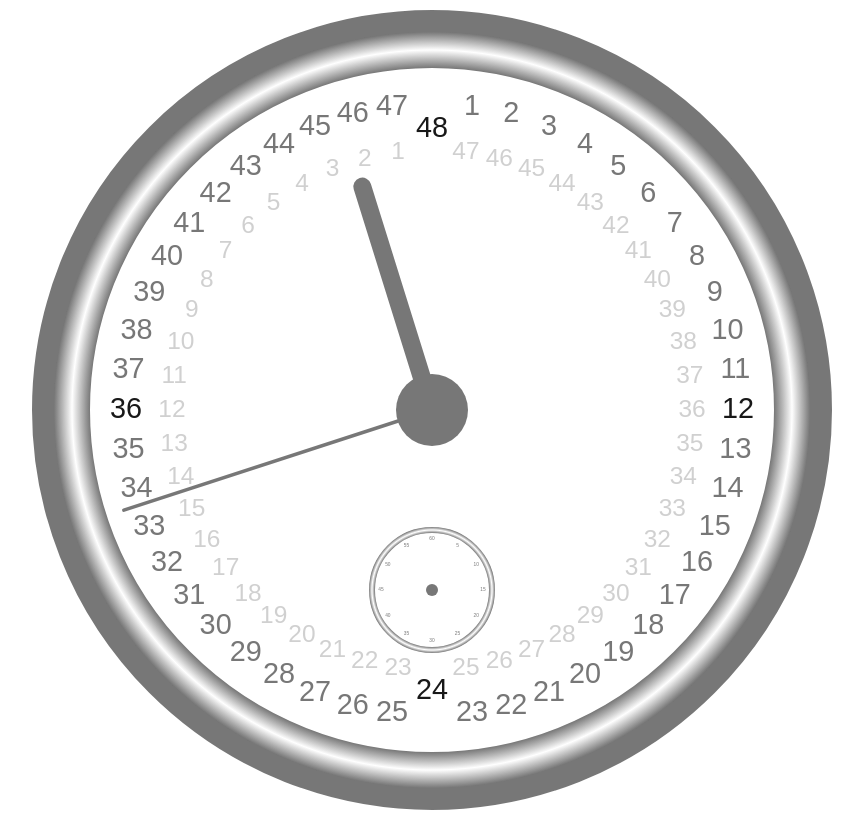
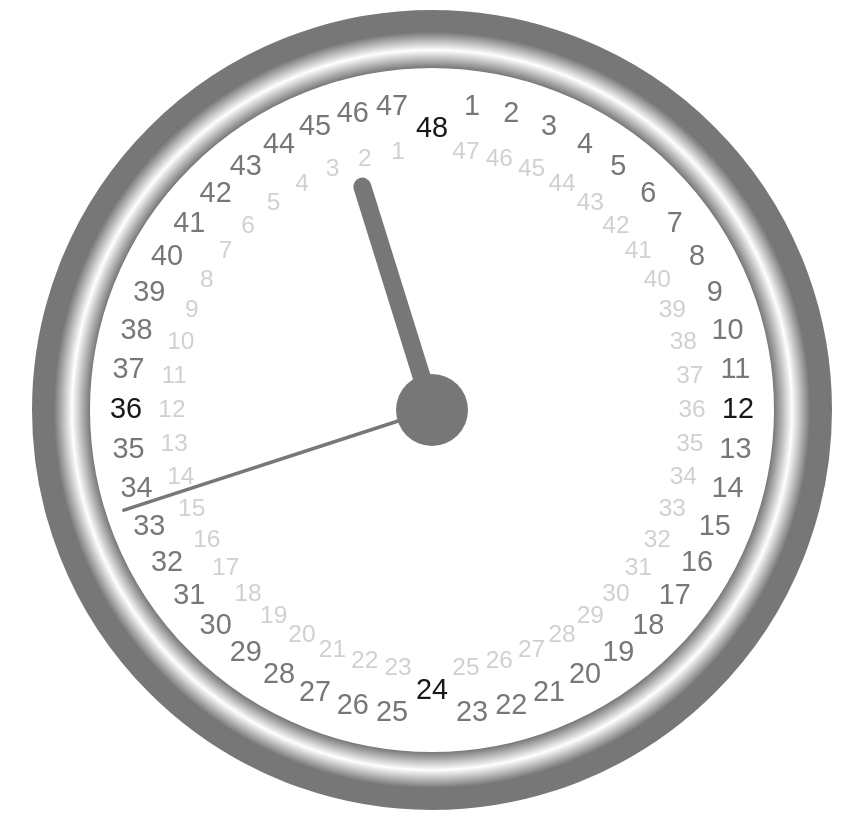
Before and after one commit to xwizard102/clock30pwa, a plain HTML site: page index.html in a window 1280 px wide. Shown: the whole page, without its empty margins (208-1071 px from the left). Drawn offline with Linux system fonts and the light colour scheme.

Commit message:
comment out seconds face

```diff
--- a/index.html
+++ b/index.html
@@ -23,7 +23,7 @@
   </body>
 
 <script src="draw.js"></script>
-<script src="seconds.js"></script>
+<!-- <script src="seconds.js"></script> -->
 
 <script>
   var canvas = document.getElementById("canvas");
@@ -39,8 +39,8 @@
     drawFace(ctx, radius);
     drawNumbers(ctx, radius);
     drawSecondaryumbers(ctx, radius*0.85);
-    drawSecondsFace(ctx, radius);
-    drawSecondsNumbers(ctx, radius);
+    // drawSecondsFace(ctx, radius);
+    // drawSecondsNumbers(ctx, radius);
     drawTime(ctx, radius);
   }
 </script>
```
